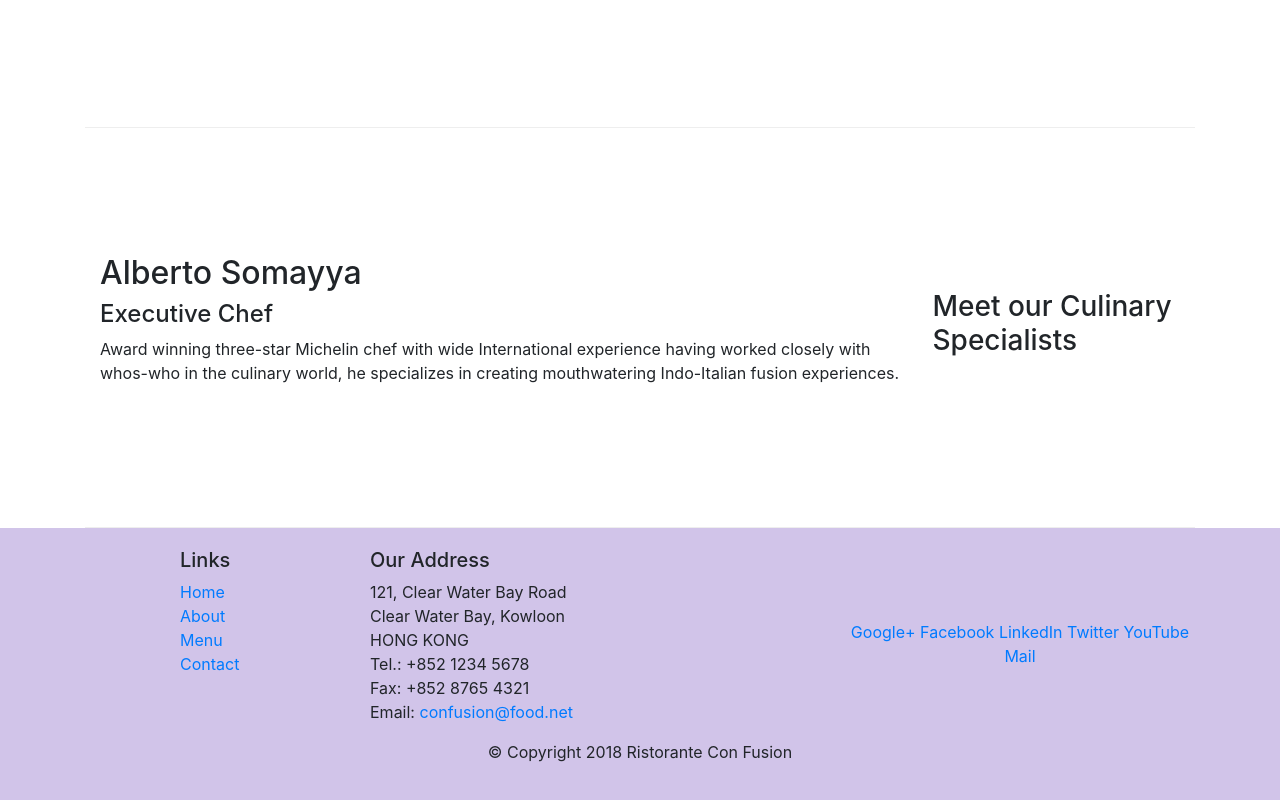
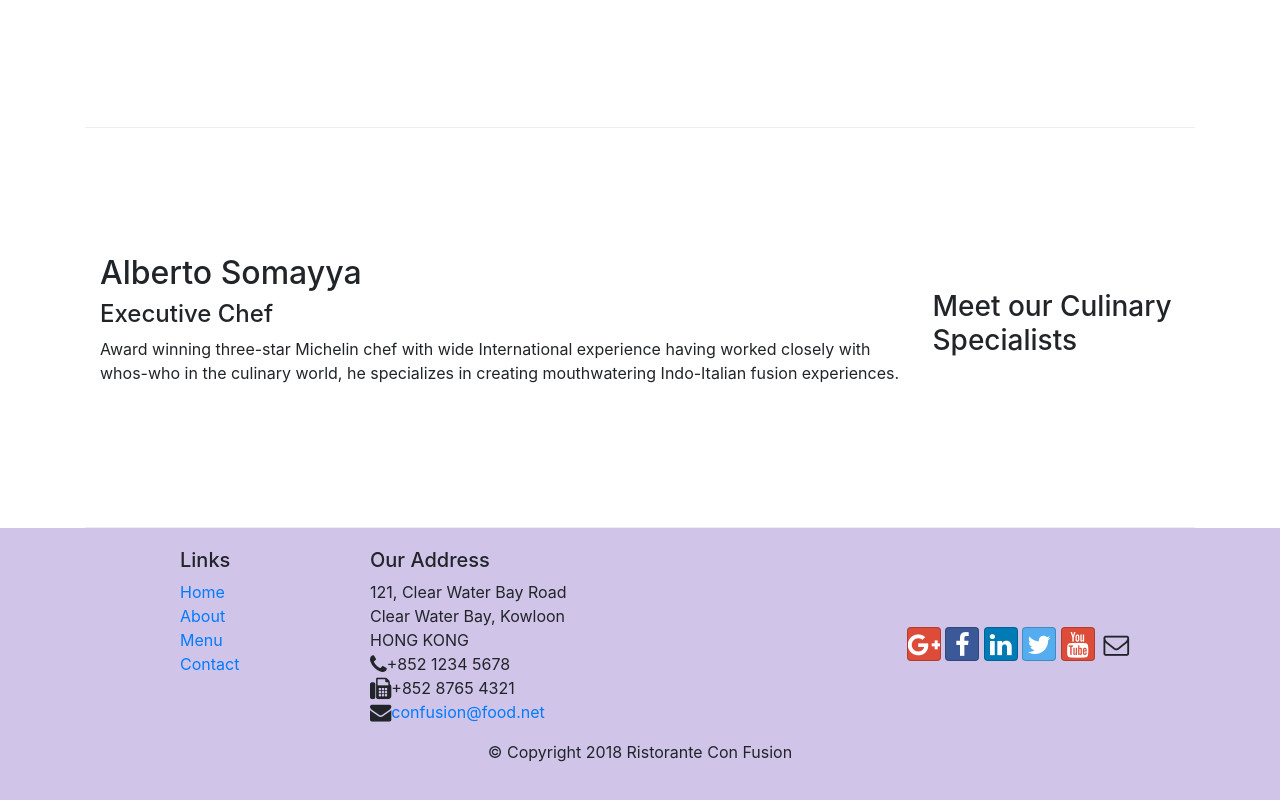
Before and after one commit to DjaMingan/fullstack_mooc, a website: page index.html in a window 1280 px wide. Shown: the part 956-1756 px from the top of the page. Drawn offline with nearby package versions, Linux system fonts and the light colour scheme.

Commit message:
icon fonts

```diff
--- a/index.html
+++ b/index.html
@@ -8,6 +8,8 @@
 
   <!-- Bootstrap CSS -->
   <link rel="stylesheet" href="node_modules/bootstrap/dist/css/bootstrap.min.css">
+  <link rel="stylesheet" href="node_modules/font-awesome/css/font-awesome.min.css">
+  <link rel="stylesheet" href="node_modules/bootstrap-social/bootstrap-social.css">
 
   <!-- Custom CSS -->
   <link rel="stylesheet" href="css/styles.css">
@@ -24,10 +26,10 @@
         <a class="navbar-brand mr-auto" href="#">Ristorante Con Fusion</a>
         <div class="collapse navbar-collapse" id="Navbar">
           <ul class="navbar-nav mr-auto">
-            <li class="nav-item active"><a class="nav-link" href="#">Home</a></li>
-            <li class="nav-item"><a class="nav-link" href="./aboutus.html">About</a></li>
-            <li class="nav-item"><a class="nav-link" href="#">Menu</a></li>
-            <li class="nav-item"><a class="nav-link" href="#">Contact</a></li>
+            <li class="nav-item active"><a class="nav-link" href="#"><span class="fa fa-home fa-lg"></span>Home</a></li>
+            <li class="nav-item"><a class="nav-link" href="./aboutus.html"><span class="fa fa-info fa-lg"></span>About</a></li>
+            <li class="nav-item"><a class="nav-link" href="#"><span class="fa fa-list fa-lg"></span>Menu</a></li>
+            <li class="nav-item"><a class="nav-link" href="#"><span class="fa fa-address-card fa-lg"></span>Contact</a></li>
           </ul>
         </div>
     </div>
@@ -98,19 +100,19 @@
 		              121, Clear Water Bay Road<br>
 		              Clear Water Bay, Kowloon<br>
 		              HONG KONG<br>
-		              Tel.: +852 1234 5678<br>
-		              Fax: +852 8765 4321<br>
-		              Email: <a href="mailto:confusion@food.net">confusion@food.net</a>
+                  <i class="fa fa-phone fa-lg"></i>+852 1234 5678<br>
+		              <i class="fa fa-fax fa-lg"></i>+852 8765 4321<br>
+		              <i class="fa fa-envelope fa-lg"></i><a href="mailto:confusion@food.net">confusion@food.net</a>
 		           </address>
                 </div>
                 <div class="col-12 col-sm-4 align-self-center">
                     <div class="text-center">
-                        <a href="http://google.com/+">Google+</a>
-                        <a href="http://www.facebook.com/profile.php?id=">Facebook</a>
-                        <a href="http://www.linkedin.com/in/">LinkedIn</a>
-                        <a href="http://twitter.com/">Twitter</a>
-                        <a href="http://youtube.com/">YouTube</a>
-                        <a href="mailto:">Mail</a>
+                      <a class="btn btn-social-icon btn-google" href="http://google.com/+"><i class="fa fa-google-plus"></i></a>
+                      <a class="btn btn-social-icon btn-facebook" href="http://www.facebook.com/profile.php?id="><i class="fa fa-facebook"></i></a>
+                      <a class="btn btn-social-icon btn-linkedin" href="http://www.linkedin.com/in/"><i class="fa fa-linkedin"></i></a>
+                      <a class="btn btn-social-icon btn-twitter" href="http://twitter.com/"><i class="fa fa-twitter"></i></a>
+                      <a class="btn btn-social-icon btn-google" href="http://youtube.com/"><i class="fa fa-youtube"></i></a>
+                      <a class="btn btn-social-icon" href="mailto:"><i class="fa fa-envelope-o"></i></a>
                     </div>
                 </div>
            </div>
--- a/package.json
+++ b/package.json
@@ -14,8 +14,10 @@
     "lite-server": "^2.3.0"
   },
   "dependencies": {
-    "bootstrap": "^4.0.0",
-    "jquery": "^3.3.1",
+    "bootstrap": "^4.4.1",
+    "bootstrap-social": "^5.1.1",
+    "font-awesome": "^4.7.0",
+    "jquery": "^3.4.1",
     "popper.js": "^1.12.9"
   }
 }
```
Also changed, not shown: aboutus.html (+15 -14 lines).
